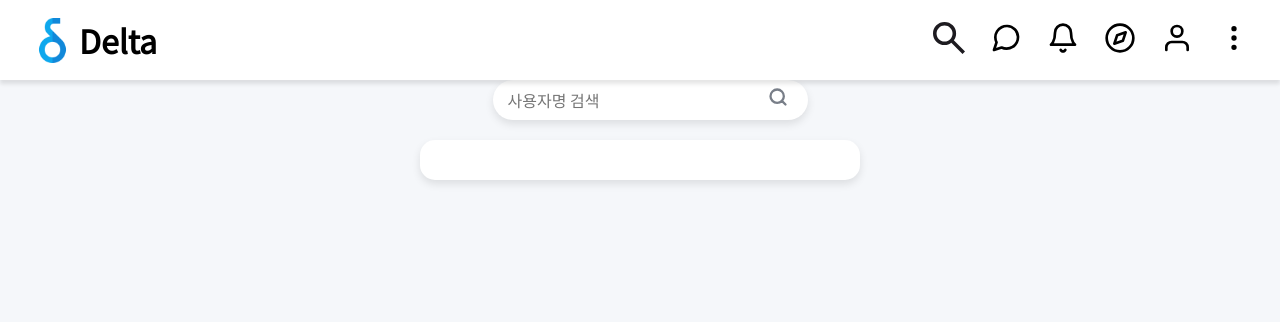
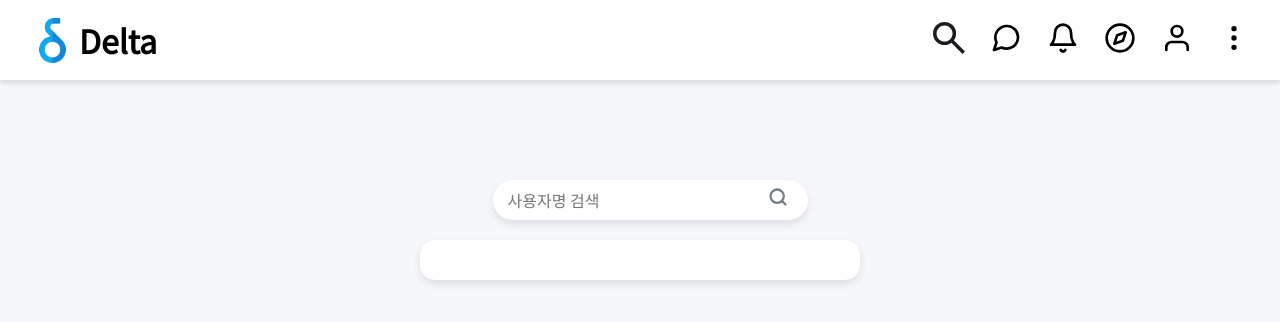
Before and after one commit to project-sns-shieldus/project-sns-frontend, a React (Vite) app: page /search in a window 1280 px wide. Shown: the top 322 px of the page. Built offline with nearby package versions, Linux system fonts and the light colour scheme.

Commit message:
username 검색불가 이슈 해결

```diff
--- a/src/api/controller/userApi.js
+++ b/src/api/controller/userApi.js
@@ -3,7 +3,7 @@ import instance from '../axiosInstance';
 export const userApi = {
     getUser: (userId) => instance.get(`/api/user/${userId}`),
 
-    getUsername: (userName) => instance.get(`/api/user/${userName}`),
+    getUsername: (userName) => instance.get(`/api/user/username/${userName}`),
 
     createUser: (user) => instance.post('/api/user', user),
 
--- a/src/css/Search.css
+++ b/src/css/Search.css
@@ -17,6 +17,7 @@
 }
 
 .search-component-user-input {
+  margin-top: 100px;
   width: 300px;
   height: 40px;
   border: none;
--- a/src/pages/Search.jsx
+++ b/src/pages/Search.jsx
@@ -74,7 +74,6 @@ export default function SearchComponent() {
                         </div>
                         <div className="search-component-username-row">
                             <p className="search-component-username">{user.username}</p>
-                            <p className="search-component-user-id">{user.userId}</p>
                         </div>
                         <button onClick={handleFollow} className="search-component-follow-btn">팔로우</button>
                     </div>
```
